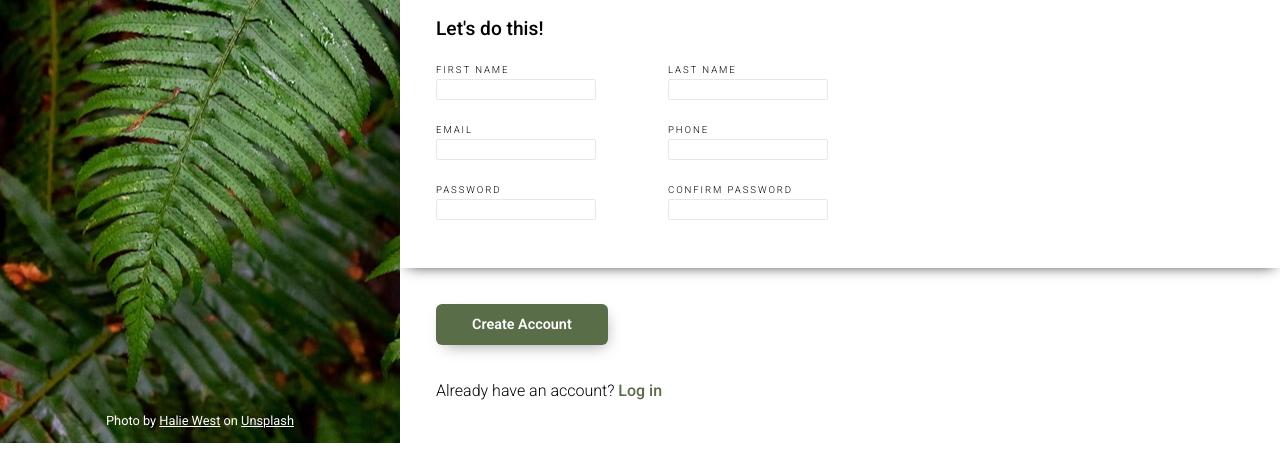
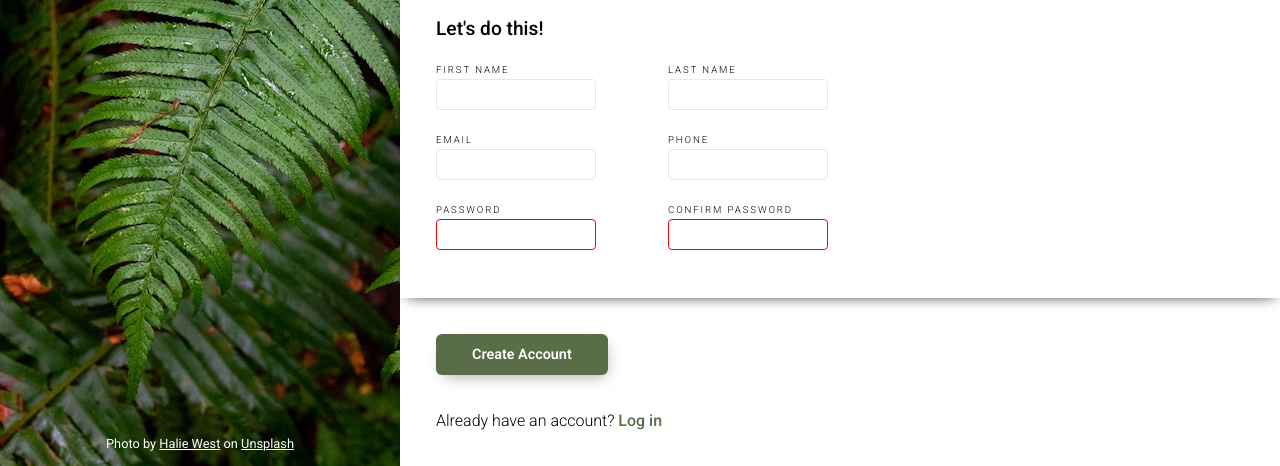
Before and after one commit to vicky-voin/odin-sign-up-form, a plain HTML site: page index.html in a window 1280 px wide. Shown: the part 357-823 px from the top of the page. Before the commit the page ends 800 px from the top, so only its background shows below. Drawn offline with Linux system fonts and the light colour scheme.

Commit message:
Added some form validation and styling

```diff
--- a/index.html
+++ b/index.html
@@ -44,15 +44,15 @@
                             </div>
                             <div class="form-field">
                                 <label for="phone">Phone</label>
-                                <input type="tel" id="phone" name="phone">
+                                <input type="tel" id="phone" name="phone" pattern="[0-9]{10}">
                             </div>
                             <div class="form-field">
                                 <label for="pw">Password</label>
-                                <input type="password" id="pw" name="pw">
+                                <input type="password" id="pw" name="pw" required>
                             </div>
                             <div class="form-field">
                                 <label for="confirm-pw">Confirm password</label>
-                                <input type="password" id="confirm-pw" name="confirm-pw">
+                                <input type="password" id="confirm-pw" name="confirm-pw" required>
                             </div>
                          </div>
                     </div>
--- a/styles.css
+++ b/styles.css
@@ -143,8 +143,24 @@ body{
 .form-field > input
 {
     border: 1px solid #e5e7eb;
-    border-radius:2px;
+    border-radius: 4px;
     font-size: 1em;
+    padding: 6px 12px;
+    font-weight: 300;
+    font-size: 0.9em;
+}
+
+.form-field > input:focus
+{
+    border: 1px solid blue;
+    box-shadow: 3px 6px 16px -6px rgba(0,0,0,0.41);
+    outline: none;
+}
+
+.form-field > input:invalid
+{
+    border: 1px solid red;
+    outline: none;
 }
 
 .form-button
```
